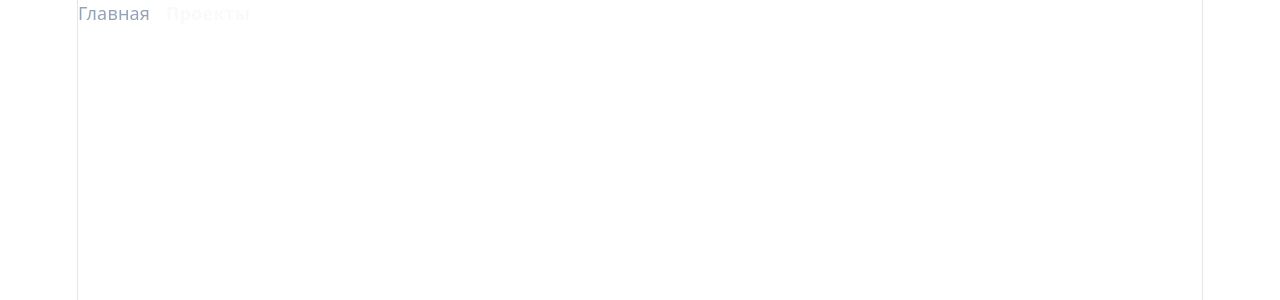
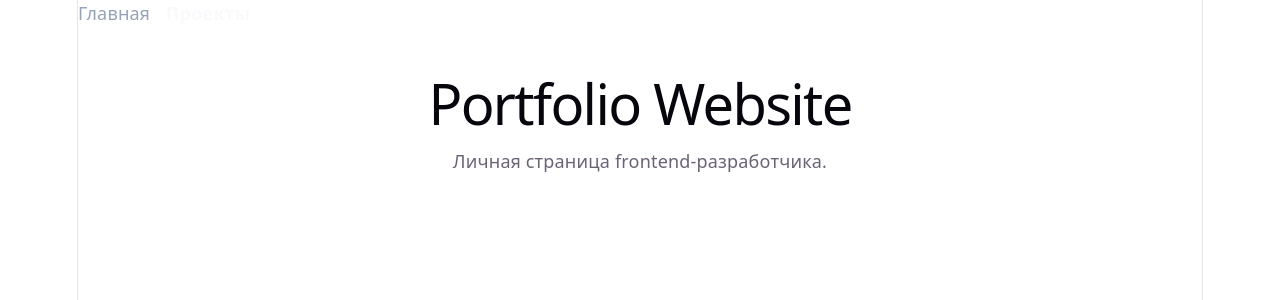
Before and after one commit to KanEDGY3000/react-router-project, a React (Vite) app: page /projects/1 in a window 1280 px wide. Before the commit this address had no page. Shown: the top 300 px of the page. Built offline with nearby package versions, Linux system fonts and the light colour scheme.

Commit message:
Add dynamic project routes

```diff
--- a/src/App.jsx
+++ b/src/App.jsx
@@ -2,6 +2,7 @@ import { NavLink, Route, Routes } from 'react-router';
 import Home from './pages/Home.jsx';
 import Projects from './pages/Projects.jsx';
 import './App.css';
+import ProjectDetails from './pages/ProjectDetails.jsx';
 
 function App() {
   return (
@@ -40,6 +41,11 @@ function App() {
           path='/projects'
           element={<Projects />}
         />
+
+        <Route
+          path='/projects/:id'
+          element={<ProjectDetails/>}
+        />
       </Routes>
     </>
   );
--- /dev/null
+++ b/src/data/projects.js
@@ -0,0 +1,18 @@
+
+export const projects = [
+    {
+        id: 1,
+        title: 'Portfolio Website',
+        description: 'Личная страница frontend-разработчика.',
+    },
+    {
+        id: 2,
+        title: 'Users Catalog',
+        description: 'Каталог пользователей с загрузкой данных из API.',
+    },
+    {
+        id: 3,
+        title: 'Dev Projects Dashboard',
+        description: 'React dashboard для учебных и портфолио-проектов.',
+    },
+];
--- /dev/null
+++ b/src/pages/ProjectDetails.jsx
@@ -0,0 +1,28 @@
+import { useParams } from "react-router";
+import { projects } from "../data/projects";
+
+function ProjectDetails() {
+    const { id } = useParams();
+
+    const project = projects.find(
+        (project) => project.id === Number(id)
+    );
+
+    if (!project) {
+        return (
+            <section>
+                <h1>Проект не найден</h1>
+            </section>
+        );
+    }
+
+    return (
+        <section>
+            <h1>{project.title}</h1>
+
+            <p>{project.description}</p>
+        </section>
+    );
+}
+
+export default ProjectDetails;
--- a/src/pages/Projects.jsx
+++ b/src/pages/Projects.jsx
@@ -1,12 +1,20 @@
+import { projects } from "../data/projects";
+import { Link } from "react-router";
 
 function Projects() {
     return (
         <section>
             <h1>Проекты</h1>
 
-            <p>
-                Здесь позже появится список проектов
-            </p>
+            <ul>
+                {projects.map((project) => (
+                    <li key={projects.id}>
+                        <Link to={`/projects/${project.id}`}>
+                            {project.title}
+                        </Link>
+                    </li>
+                ))}
+            </ul>
         </section>
     );
 }
```
